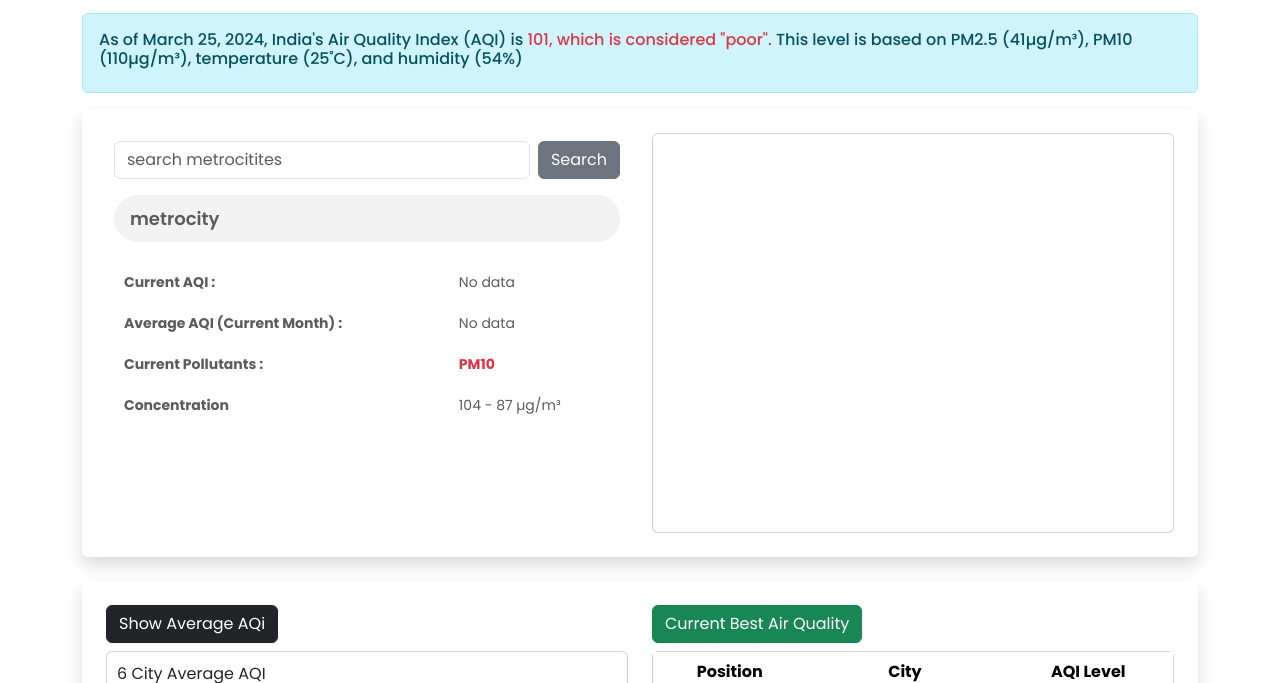
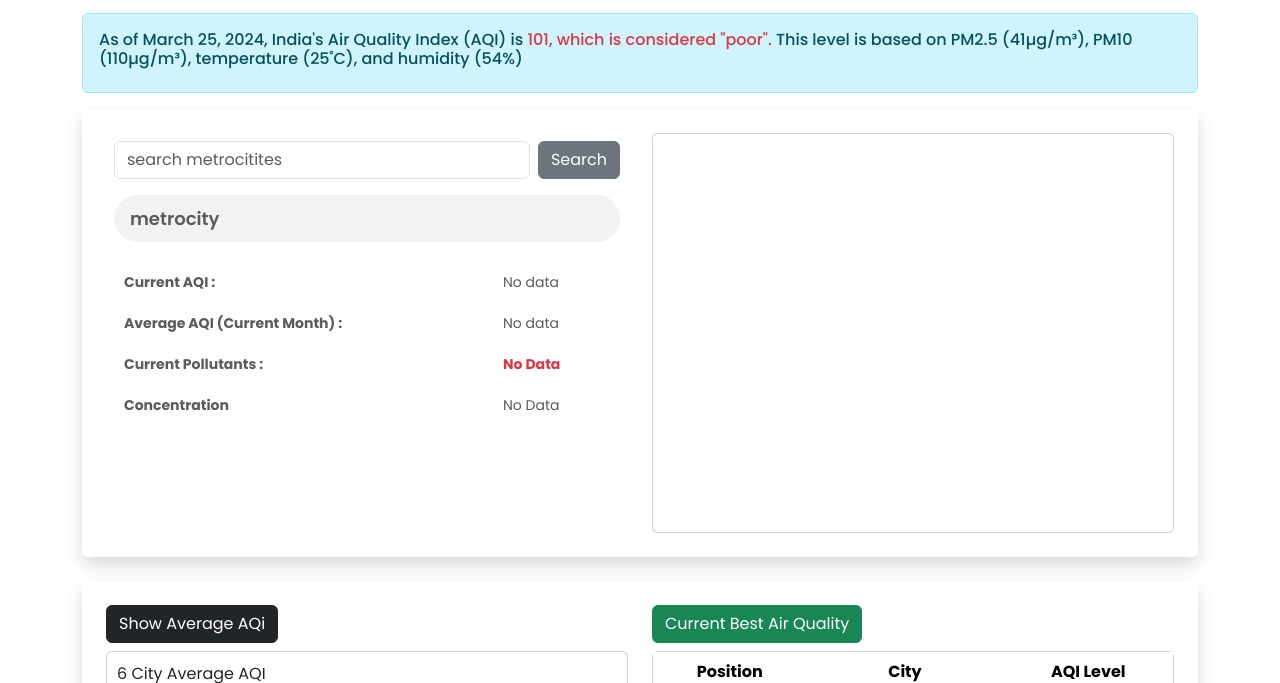
Before and after one commit to danishofcodes/metrocityAQI, a plain HTML site: page index.html in a window 1280 px wide. Shown: the part 61-744 px from the top of the page. Drawn offline with nearby package versions, Linux system fonts and the light colour scheme.

Commit message:
minor changes

```diff
--- a/index.html
+++ b/index.html
@@ -62,11 +62,11 @@
 
                             <tr>
                                 <td  class="fw-bold">Current Pollutants : </td>
-                                <td class="text-danger fw-bold" id="currPollutants">PM10</span></td>
+                                <td class="text-danger fw-bold" id="currPollutants">No Data</span></td>
                             </tr>
                             <tr>
                                 <td class="fw-bold">Concentration</td>
-                                <td id="polConcentration">104 - 87 µg/m³</td>
+                                <td id="polConcentration">No Data</td>
                             </tr>
                             <tr>
                                 <td></td>
```
